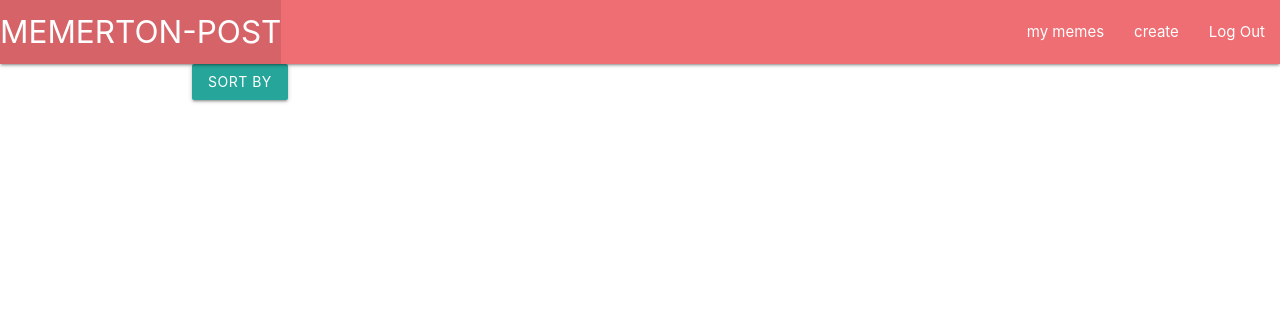
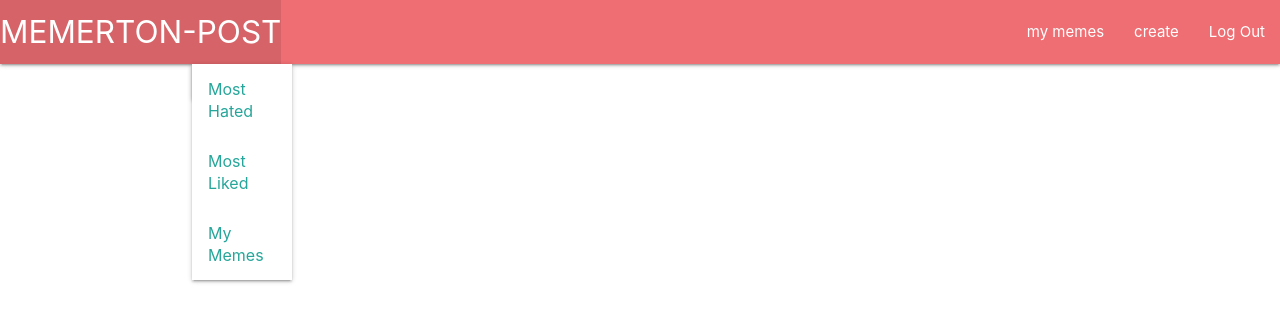
Before and after one commit to Edzillaa/memerton-post-, a Django app: page / in a window 1280 px wide, after a click on "SORT BY". Shown: the top 322 px of the page. Run offline with Django 4.2, Linux system fonts and the light colour scheme; the visitor is signed in with stand-in values (Sample User, id 1); data that the repository does not hold is empty.

Commit message:
functional dropdown, adding routes to each sort option

```diff
--- a/main_app/models.py
+++ b/main_app/models.py
@@ -10,7 +10,7 @@ class Meme(models.Model):
     #if we have time: create new model for likes and dislikes, restricting # of times user can like or dislike a meme.
     likes = models.IntegerField()
     dislikes = models.IntegerField()
-    confidence = models.IntegerField()
+    confidence = models.IntegerField(default=0)
 
     def __str__(self):
         return f"Photo for user_id:{self.url} for meme: {self.name}"
--- a/main_app/static/js/main.js
+++ b/main_app/static/js/main.js
@@ -1,10 +1,14 @@
-console.log("hihi")
-let buttonDone = document.querySelector("#done-btn")
-let imagePanel = document.querySelector("#image-container")
-let memeImg = document.querySelector('#capture')
-let buttonAddText = document.querySelector("#add-text-btn")
-let uploadMemeForm = document.querySelector("#upload-meme")
-let uploadMemeData = document.querySelector("#img-data")
+
+const buttonDone = document.querySelector("#done-btn")
+const imagePanel = document.querySelector("#image-container")
+const memeImg = document.querySelector('#capture')
+const buttonAddText = document.querySelector("#add-text-btn")
+const uploadMemeForm = document.querySelector("#upload-meme")
+const uploadMemeData = document.querySelector("#img-data")
+const sortByMenu = document.querySelector('.dropdown-trigger');
+
+//Initialization for materialize items
+M.Dropdown.init(sortByMenu);
 
 // *********OVERLAY STUFF ************
 // let memeDetails = document.querySelectorAll(".meme-details")
@@ -85,11 +89,3 @@ listeners: {
     },
 }
 })
-
-
-//initialization for materialize dropdown
-
-document.addEventListener('DOMContentLoaded', function() {
-    var elems = document.querySelectorAll('.dropdown-trigger');
-    var instances = M.Dropdown.init(elems, options);
-  });
--- a/main_app/templates/index.html
+++ b/main_app/templates/index.html
@@ -1,12 +1,14 @@
 {% extends 'base.html' %} {% block content %}
 
 <!-- Dropdown Trigger -->
-<a class="dropdown-trigger btn" href="#" data-target="dropdown1">Sort By</a>
+<a class="dropdown-trigger btn" data-target="dropdown1">Sort By</a>
 <!-- Dropdown Structure -->
 <ul id="dropdown1" class="dropdown-content">
   <li><a href="#!">Most Hated</a></li>
   <li><a href="#!">Most Liked</a></li>
-  <li><a href="#!">My Memes</a></li>
+  {% if user.is_authenticated %}
+    <li><a href="{% url 'sort_my_memes' %}">My Memes</a></li>
+  {% endif %}
 </ul>
 
 <div class="row">
--- a/main_app/urls.py
+++ b/main_app/urls.py
@@ -11,7 +11,8 @@ urlpatterns = [
     path('memes/add_meme/<photo>/', views.add_meme, name = 'add_meme'),
     path('memes/add_like/', views.add_like, name="add_like"),
     path('memes/add_dislike/', views.add_dislike, name="add_dislike"),
-    path('memes/<int:meme_id>/delete', views.delete_meme, name='delete_meme'),
+    path('memes/<int:meme_id>/delete/', views.delete_meme, name='delete_meme'),
+    path('memes/my_memes/', views.sort_my_memes, name='sort_my_memes'),
     #Comment
     path('memes/<int:meme_id>/comments', views.add_comment, name="add_comment"),
     path('memes/<int:meme_id>/comments/<int:comment_id>/delete', views.delete_comment, name="delete_comment"),
--- a/main_app/views.py
+++ b/main_app/views.py
@@ -93,12 +93,22 @@ def add_like(request):
     meme.save()
     return redirect('home')
 
-
 def add_dislike(request):
     meme = Meme.objects.get(id=request.POST.get('meme-id'))
     meme.dislikes += 1
     meme.save()
     return redirect('home')
+
+def sort_my_memes(request):
+    my_memes = Meme.objects.filter(user=request.user)
+    return render(request, 'index.html', {'memes': my_memes})
+
+def sort_hated(request):
+    return redirect('home')
+
+def sort_liked(request):
+    liked_memes = Meme.objects.all().order_by('-confidence')
+    return render(request, 'index.html', {'memes': liked_memes})
 
 def signup(request):
   error_message = ''
```
